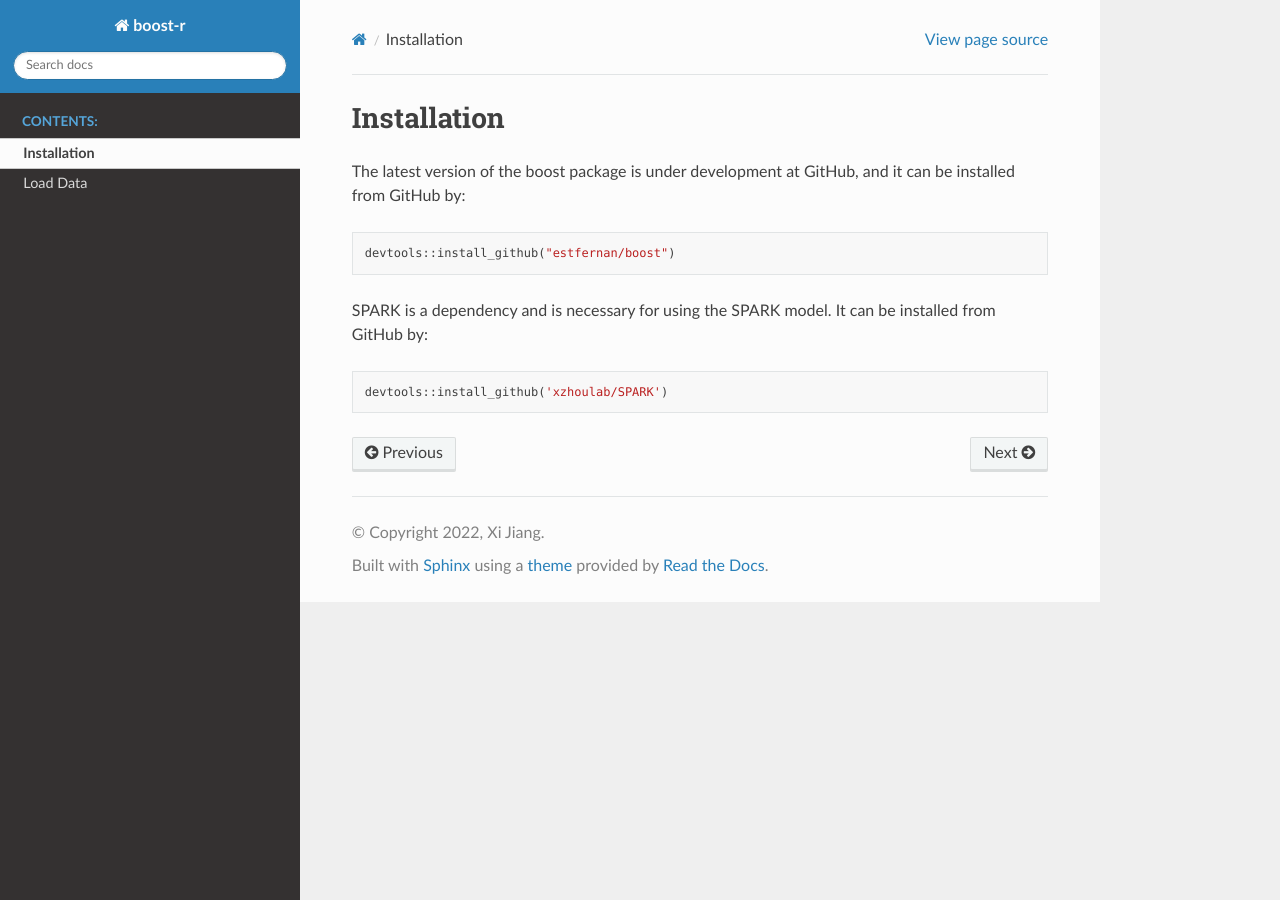
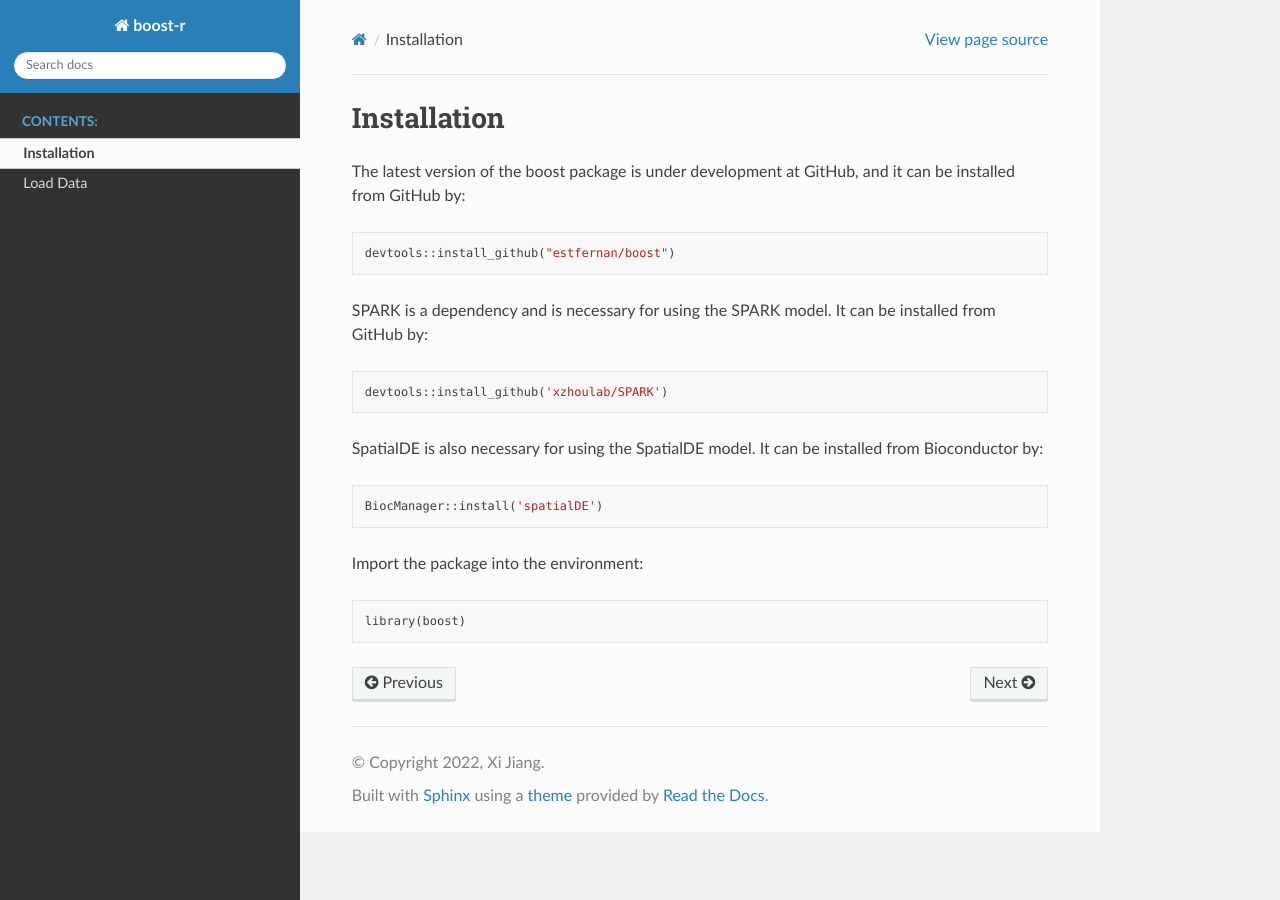
Before and after one commit to estfernan/boost, a Sphinx documentation site: the page built from docs/installation.rst, in a window 1280 px wide. Built offline with Sphinx 7.4.7 and the Read the Docs theme 2.0.0, drawn with Linux system fonts in a browser that asks for light colours.

Commit message:
Update installation.rst

```diff
--- a/docs/installation.rst
+++ b/docs/installation.rst
@@ -8,3 +8,11 @@ The latest version of the boost package is under development at GitHub, and it c
 SPARK is a dependency and is necessary for using the SPARK model. It can be installed from GitHub by::
 
     devtools::install_github('xzhoulab/SPARK')
+
+SpatialDE is also necessary for using the SpatialDE model. It can be installed from Bioconductor by::
+
+    BiocManager::install('spatialDE')
+
+Import the package into the environment::
+
+    library(boost)
```
